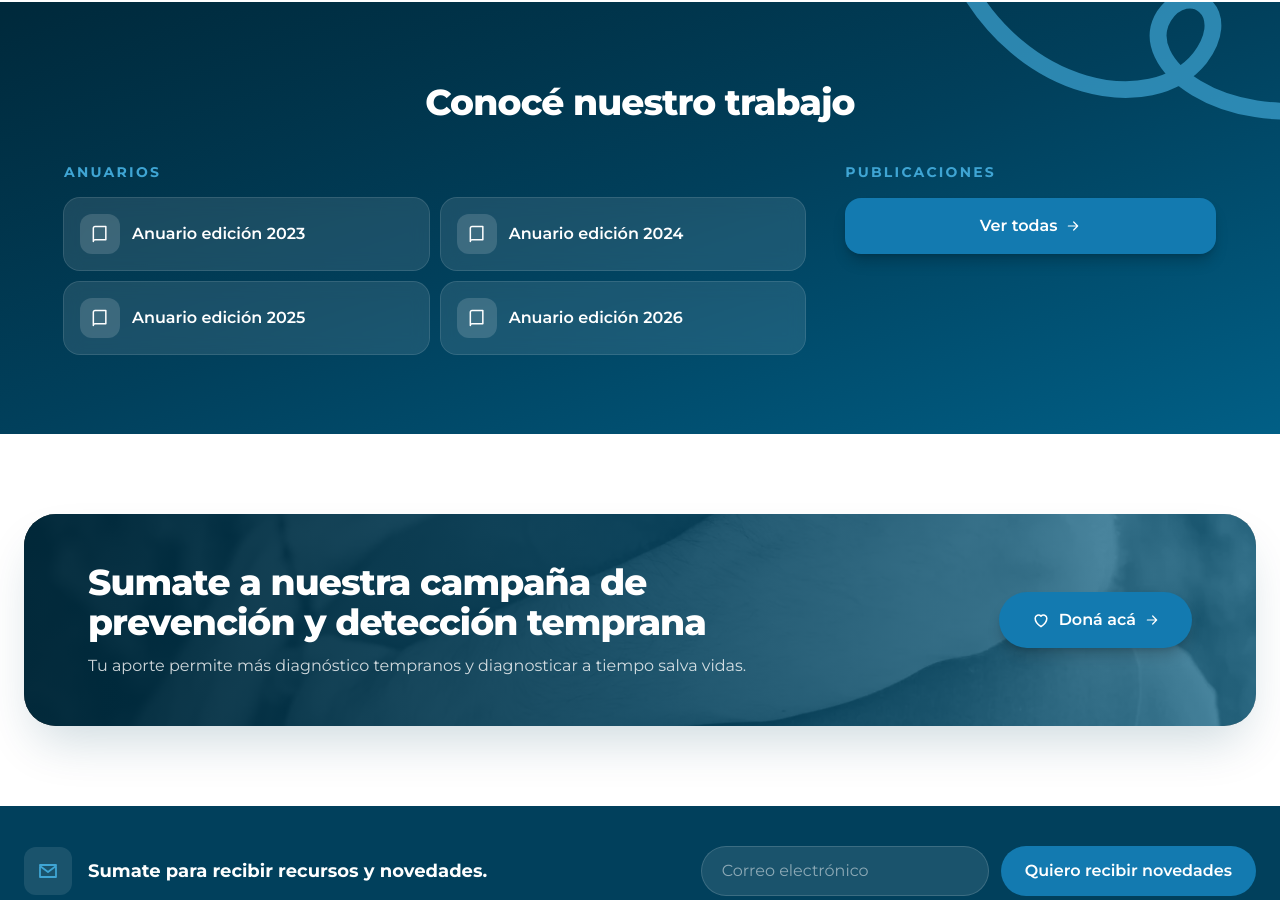
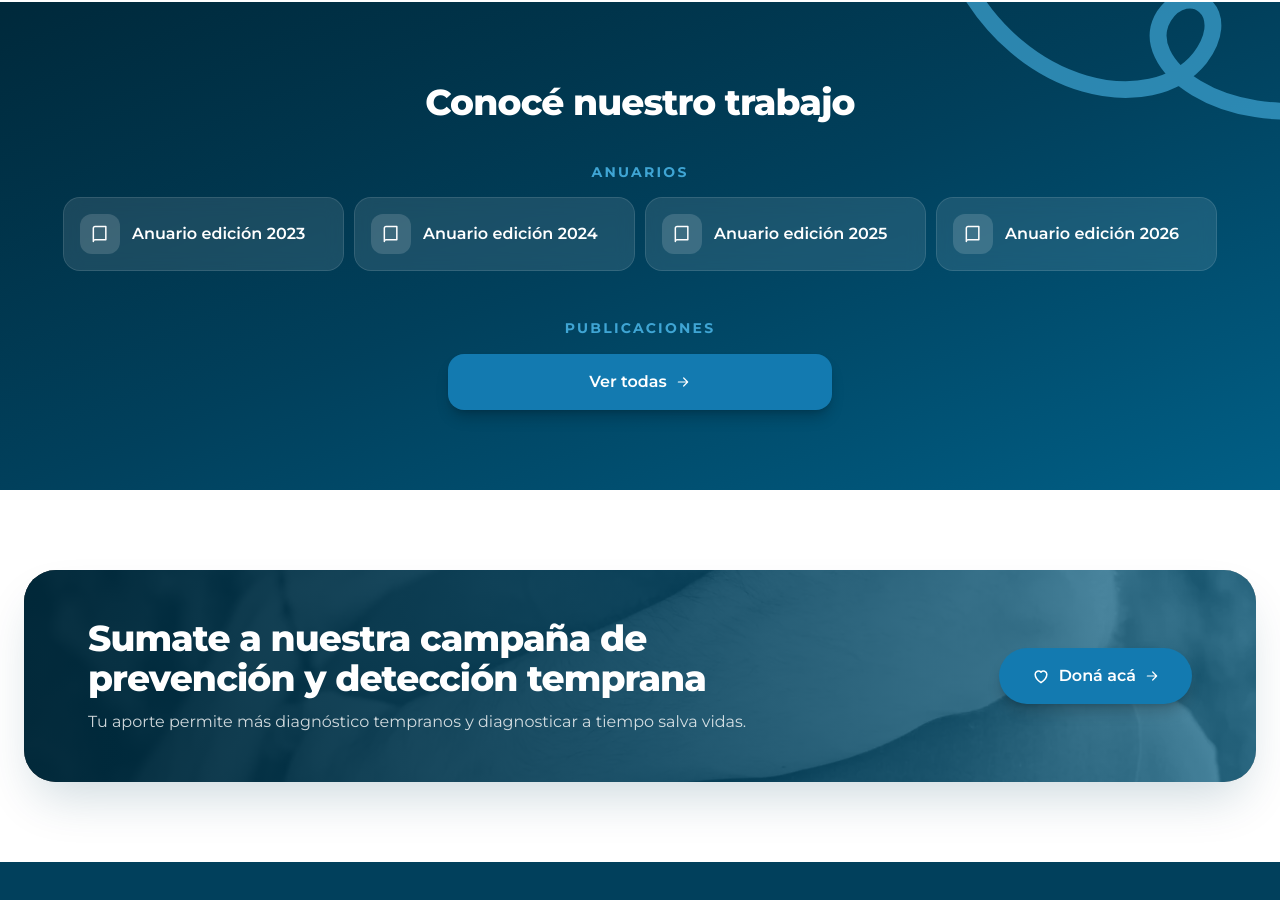
Before and after one commit to tomasfeijoo-dev/landingFG, a Next.js app: page /institucional in a window 1280 px wide. Shown: the part 2511-3411 px from the top of the page. Built offline with nearby package versions, Linux system fonts and the light colour scheme.

Commit message:
Institucional: los 4 anuarios en una línea y Publicaciones centrado debajo
Co-Authored-By: Claude Opus 5.5 <noreply@anthropic.com>
Claude-Session: https://claude.ai/code/session_011muNtFeuZ2ULBSNLxgmq4i

```diff
--- a/app/institucional/page.tsx
+++ b/app/institucional/page.tsx
@@ -165,10 +165,10 @@ export default function InstitucionalPage() {
         </svg>
         <div className="reveal relative mx-auto max-w-6xl">
           <h2 className="relative text-center text-3xl font-extrabold tracking-tight sm:text-4xl">Conocé nuestro trabajo</h2>
-          <div className="relative mt-10 grid gap-10 lg:grid-cols-[2fr_1fr]">
+          <div className="relative mt-10 grid gap-12">
             <div>
-              <p className="text-sm font-bold uppercase tracking-[0.16em] text-sky-accent">Anuarios</p>
-              <div className="mt-4 grid gap-3 sm:grid-cols-2">
+              <p className="text-center text-sm font-bold uppercase tracking-[0.16em] text-sky-accent">Anuarios</p>
+              <div className="mt-4 grid gap-3 sm:grid-cols-2 lg:grid-cols-4">
                 {anuarios.map((a) => (
                   <a
                     key={a.label}
@@ -185,7 +185,7 @@ export default function InstitucionalPage() {
                 ))}
               </div>
             </div>
-            <div>
+            <div className="mx-auto w-full max-w-sm text-center">
               <p className="text-sm font-bold uppercase tracking-[0.16em] text-sky-accent">Publicaciones</p>
               <Link
                 href="/novedades#publicaciones"
```
